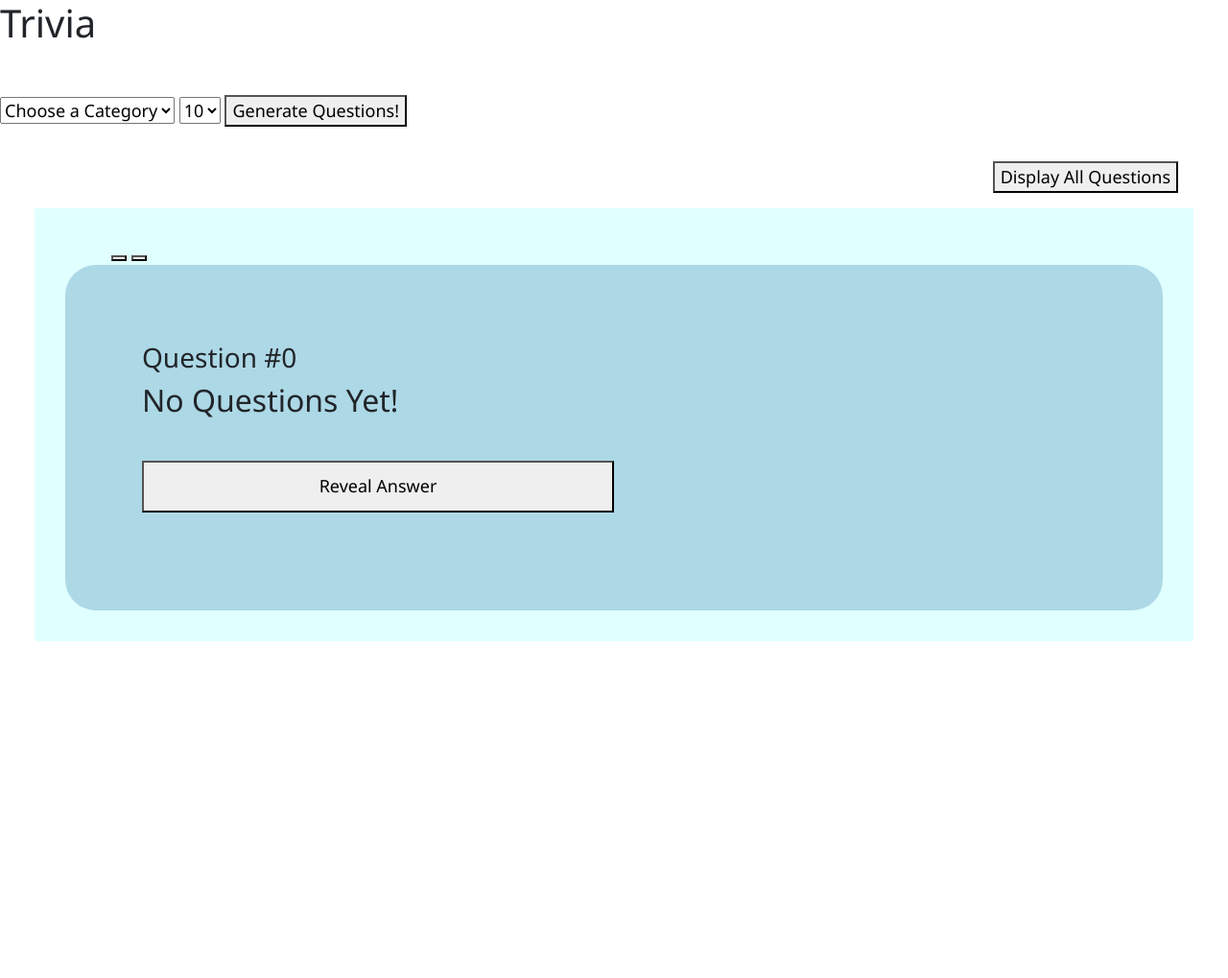
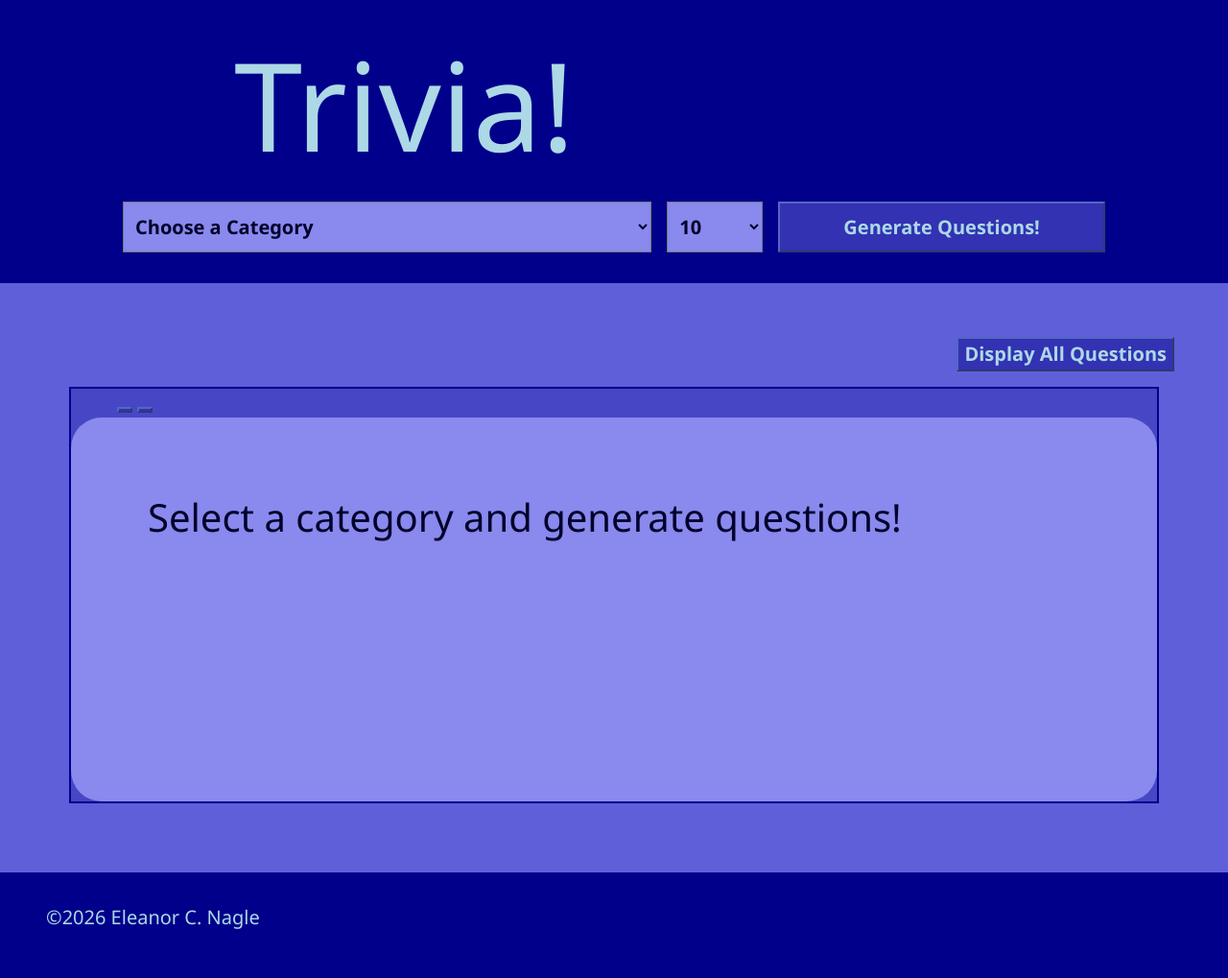
Before and after one commit to ecn9222-commits/IGME-235, a plain HTML site: page project2/index.html in a window 1280 px wide. Shown: the whole page at 96% size. Before the commit the page ends 800 px from the top, so only its background shows below. Drawn offline with nearby package versions, Linux system fonts and the light colour scheme; no server answers.

Commit message:
work on project 2

```diff
--- a/project2/css/style.css
+++ b/project2/css/style.css
@@ -2,18 +2,33 @@
     border: 1px solid black;
 } */
 
+html {
+    max-width: 1440px;
+    /* min-width: 568px; */
+    min-width: 430px;
+    margin-left: auto;
+    margin-right: auto;
+
+    scroll-behavior: smooth;
+
+    background-color: rgb(1, 1, 43);
+}
+
 body {
-    font-size: 18px;
+    font-size: 20px;
     font-family: 'Segoe UI', Tahoma, Geneva, Verdana, sans-serif;
 }
 
 main {
-    margin: 2em;
+    padding: 2em;
+    background-color: rgb(95, 95, 217);
+    color: rgb(1, 1, 43);
 }
 
 div#slideshow {
-    background-color: lightcyan;
-    padding: 2rem;
+    background-color: rgba(0, 0, 139, 0.25);
+    border: 2px solid darkblue;
+    margin: 1rem 2rem 2rem 2rem;
 }
 
 div#carouselPeek {
@@ -22,7 +37,7 @@ div#carouselPeek {
 }
 
 .q_content {
-    background-color: lightblue;
+    background-color: rgb(137, 137, 238);
     min-height: 20em;
     height: 100%;
     width: auto;
@@ -73,38 +88,59 @@ div.q_content .q_answer {
     padding-top: 1rem;
 }
 
+.q_possibleAnswers div {
+    padding-left: 1rem;
+}
+
 label {
     padding-left: 1em;
 }
 
 div#showAll {
+    display: none;
     width: 100%;
-    padding: 2rem 5rem;
+    padding: 1rem 5rem 2rem 5rem;
 }
 
 button#switchDisplay {
     display: block;
     margin: 1rem;
     margin-left: auto;
+    margin-bottom: 0;
 }
 
-/* Format header */
+.carousel-item {
+    justify-content: center;
+}
+
+/* Format header & footer */
+
+header, footer {
+    background-color: darkblue;
+    color: lightblue;
+
+    padding: 2rem 3rem;
+}
 
 header {
     display: grid;
     grid-template-areas:
-        "title title title"
+        "title title empty"
         "category num_questions generate";
-    grid-template-columns: 4fr 1fr 2fr;
+    grid-template-columns: 3fr 5em 2fr;
     grid-template-rows: 3fr 1fr;
+    gap: 1rem;
 }
 
 header h1 {
     grid-area: title;
+    font-size: 8rem;
+    text-align: center;
 }
 
 header #category {
     grid-area: category;
+    margin-left: 5rem;
 }
 
 header #num_questions {
@@ -113,4 +149,35 @@ header #num_questions {
 
 header #generate {
     grid-area: generate;
+    margin-right: 5rem;
 }
+
+/* Some element styling for throughout the page */
+button {
+    background-color: rgb(50, 50, 179);
+    border-color: rgb(84, 103, 195);
+    color: lightblue;
+    font-weight: 600;
+}
+
+button:disabled {
+    background-color: rgba(50, 50, 179, 0.5);
+    border-color: rgb(84, 103, 195, 0.5);
+    color: rgba(173, 216, 230, 0.5);
+}
+
+select {
+    background-color: rgb(137, 137, 238);
+    color: rgb(1, 1, 43);
+    font-weight: 600;
+
+    padding: 0 0.5rem;
+}
+
+h3 {
+    font-size: 1.5em;
+}
+
+h2 {
+    font-size: 2em;
+}
--- a/project2/index.html
+++ b/project2/index.html
@@ -4,7 +4,7 @@
 <head>
     <meta charset="UTF-8">
     <meta name="viewport" content="width=device-width, initial-scale=1.0">
-    <title>Trivia - Ellie Nagle</title>
+    <title>Trivia! - Ellie Nagle</title>
     <!-- Old Bootstrap Link (Peeking Carousel is only in 6.0.0-alpha)
     <link href="https://cdn.jsdelivr.net/npm/bootstrap@5.1.1/dist/css/bootstrap.min.css" rel="stylesheet"
         integrity="sha384-F3w7mX95PdgyTmZZMECAngseQB83DfGTowi0iMjiWaeVhAn4FJkqJByhZMI3AhiU" crossorigin="anonymous"> -->
@@ -24,9 +24,7 @@
 
 <body>
     <header>
-        <h1>Trivia</h1>
-
-        <div id="search_details">
+        <h1>Trivia!</h1>
         <select id="category">
             <!-- hardcoded for now -->
             <option value="-1">Choose a Category</option>
@@ -46,7 +44,6 @@
             <option value="50">50</option>
         </select>
         <button id="generate" type="button">Generate Questions!</button>
-        </div>
     </header>
 
     <main>
@@ -59,12 +56,12 @@
                         <div class="carousel-overlay-controls">
                             <div>
                                 <button class="btn-icon btn-sm" type="button" data-bs-target="#carouselPeek"
-                                    data-bs-slide="prev" style="--bs-carousel-control-icon-width: 1rem;">
+                                    data-bs-slide="prev" style="--bs-carousel-control-icon-width: 3rem;">
                                     <span class="carousel-icon-prev" aria-hidden="true"></span>
                                     <span class="visually-hidden">Previous</span>
                                 </button>
                                 <button class="btn-icon btn-sm" type="button" data-bs-target="#carouselPeek"
-                                    data-bs-slide="next" style="--bs-carousel-control-icon-width: 1rem;">
+                                    data-bs-slide="next" style="--bs-carousel-control-icon-width: 3rem;">
                                     <span class="carousel-icon-next" aria-hidden="true"></span>
                                     <span class="visually-hidden">Next</span>
                                 </button>
@@ -75,10 +72,8 @@
                     <div class="carousel-inner">
                         <div class="carousel-item active">
                             <div class="q_content d-block w-100 rounded-5">
-                                <h3 class="q_num">Question #0</h3>
-                                <h2 class="q_question">No Questions Yet!</h2>
-                                <p class="q_answer">Select a catergory and generate questions!</p>
-                                <button type="button" class="q_reveal">Reveal Answer</button>
+                                <!-- <h3 class="q_num">Question #0</h3> -->
+                                <h2 class="q_question">Select a category and generate questions!</h2>
                             </div>
                         </div>
                     </div>
@@ -88,6 +83,10 @@
 
         <div id="showAll"></div>
     </main>
+
+    <footer>
+        <p>&copy;2026 Eleanor C. Nagle</p>
+    </footer>
 
 
     <!-- Old Bootstrap Links
--- a/project2/js/trivia.js
+++ b/project2/js/trivia.js
@@ -3,8 +3,8 @@ window.onload = (e) => {
     getCategories("https://opentdb.com/api_category.php");
     // add functionality to generate questions
     document.querySelector("#generate").onclick = generateButtonClicked
-    // Add reveal to default button
-    document.querySelector(".q_reveal").onclick = revealAnswer;
+    // style starting box
+    document.querySelector(".q_question").style.gridArea = "question";
 
     // Add switch method to switch display button
     document.querySelector("#switchDisplay").onclick = switchDisplay;
@@ -282,6 +282,8 @@ function switchDisplay(e) {
         showAllDiv.appendChild(carouselInnerDiv);
         // Hide questions div
         questionsDiv.style.display = "none";
+        // Show show all div
+        showAllDiv.style.display = "block";
         // Change to vertical flex direction
         carouselInnerDiv.style.flexDirection = "column";
         carouselInnerDiv.style.gap = "2rem";
@@ -296,6 +298,8 @@ function switchDisplay(e) {
         // Code to switch
         // Move to carousel
         carouselPeekDiv.appendChild(carouselInnerDiv);
+        // Hide show all div\
+        showAllDiv.style.display = "none";
         // Show questions div
         questionsDiv.style.display = "block";
         // Change back to row flex
```
Lines whose indentation alone changed are shown as unchanged.
